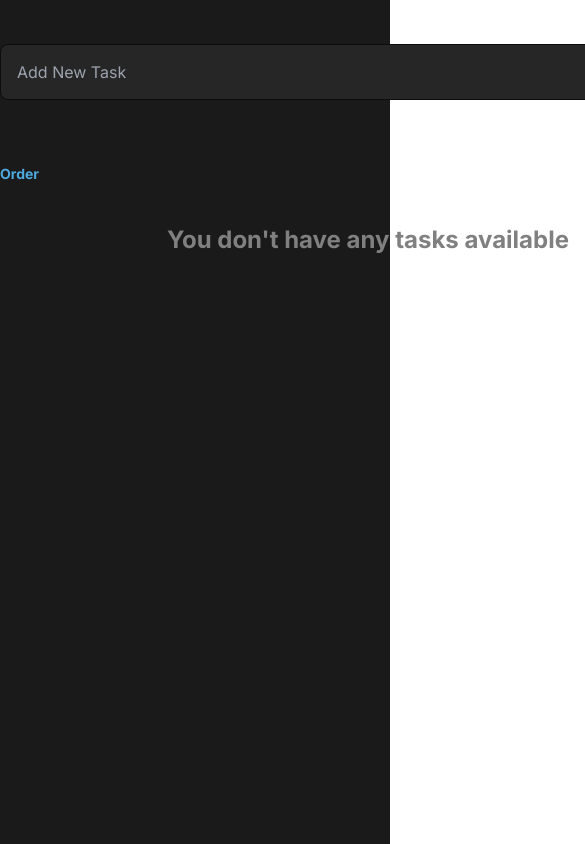
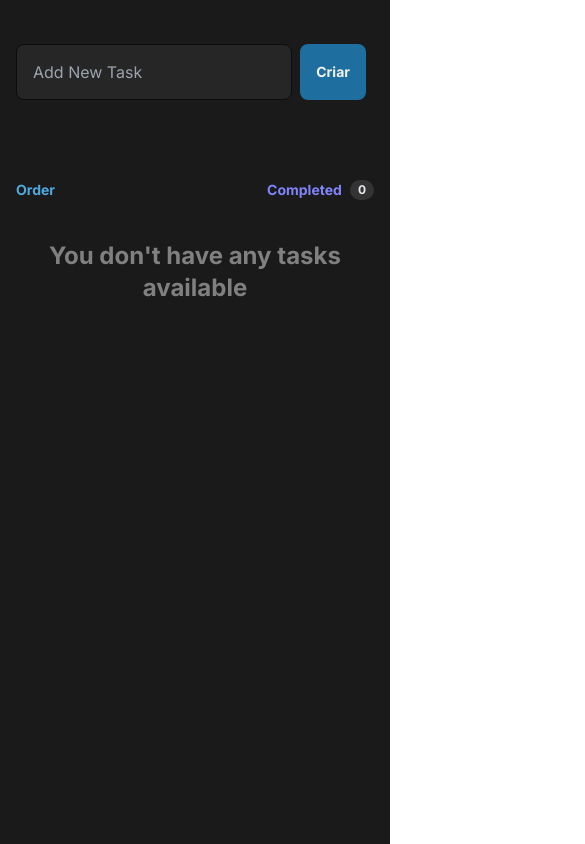
Before and after one commit to Felipe-HVSilva/to-do-buzzvel, a React (Vite) app: page / in a window 390 px wide. Shown: the top 844 px of the page, 585 px wide, since content can reach past the window. Built offline with nearby package versions, Linux system fonts and the light colour scheme.

Commit message:
responsive and add React-Toastify lib

```diff
--- a/package.json
+++ b/package.json
@@ -12,7 +12,8 @@
   "dependencies": {
     "phosphor-react": "^1.4.1",
     "react": "^18.2.0",
-    "react-dom": "^18.2.0"
+    "react-dom": "^18.2.0",
+    "react-toastify": "^9.1.3"
   },
   "devDependencies": {
     "@types/react": "^18.2.15",
--- a/src/components/Header/index.tsx
+++ b/src/components/Header/index.tsx
@@ -1,5 +1,9 @@
 import { useContext, useState } from 'react';
+import { ToastContainer, toast } from 'react-toastify';
+
 import { TaskContext } from '../../context/TaskContext';
+
+import 'react-toastify/dist/ReactToastify.css';
 
 export function Header() {
   const [taskName,setTaskName] = useState('');
@@ -8,6 +12,7 @@ export function Header() {
 
   function handleAddNewTask() {
     if (!taskName) {
+      toast.error('Please, Put a task', {theme: 'dark'});
       return;
     }
     createNewTask(taskName);
@@ -15,7 +20,7 @@ export function Header() {
   }
 
   return (
-    <header className="flex justify-between gap-2 pt-11">
+    <header className="flex justify-between gap-2 pt-11 px-4">
       <input
         type="text"
         value={taskName}
@@ -24,12 +29,13 @@ export function Header() {
         placeholder="Add New Task"
       />
       <button className="h-14 border-none outline-none bg-blue-dark p-4
-      rounded-lg text-sm font-bold transition-all duration-75
-      hover:bg-blue"
+        rounded-lg text-sm font-bold transition-all duration-75
+        hover:bg-blue"
       onClick={handleAddNewTask}
       >
       Criar
       </button>
+      <ToastContainer />
     </header>
   );
 }
--- a/src/components/Task/index.tsx
+++ b/src/components/Task/index.tsx
@@ -15,8 +15,6 @@ interface TaskProps {
   }
 
 }
-
-
 
 export function Task({task}:TaskProps) {
   const [newSubTask, setNewSubTask] = useState('');
@@ -54,7 +52,6 @@ export function Task({task}:TaskProps) {
           ))}
         </ul>
       </div>
-
       <button onClick={() => deleteTask(task.id)}>
         <Trash size={14} className='hover:text-danger' />
       </button>
--- a/src/pages/Home.tsx
+++ b/src/pages/Home.tsx
@@ -7,14 +7,12 @@ import { TaskListHeader } from '../components/TaskListHeader';
 export function Home() {
   const { tasks } = useContext(TaskContext);
 
-  console.log(tasks);
-
   return (
-    <div className="h-screen bg-gray-600 text-gray-100 font-body font-normal">
-      <div className="w-[736px] mx-auto max-xl:">
+    <div className="h-screen bg-gray-600 text-gray-100 font-body font-normal ">
+      <div className="max-w-[736px] mx-auto sm:w-full ">
         <Header />
 
-        <main className='mt-16'>
+        <main className='mt-16 p-4'>
           <TaskListHeader />
 
           {tasks.length >= 1 ? (
```
Also changed, not shown: 1 other file (tests, documents, lock files or other folders).
